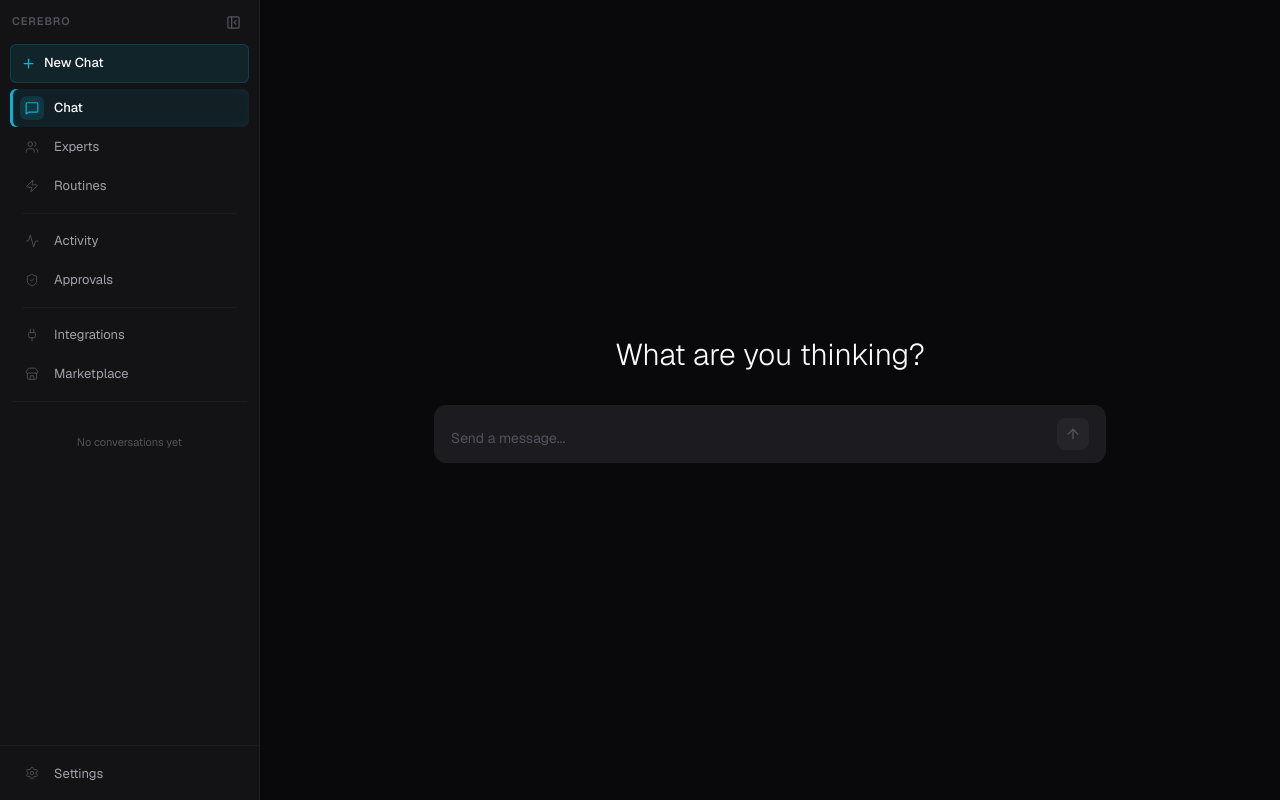
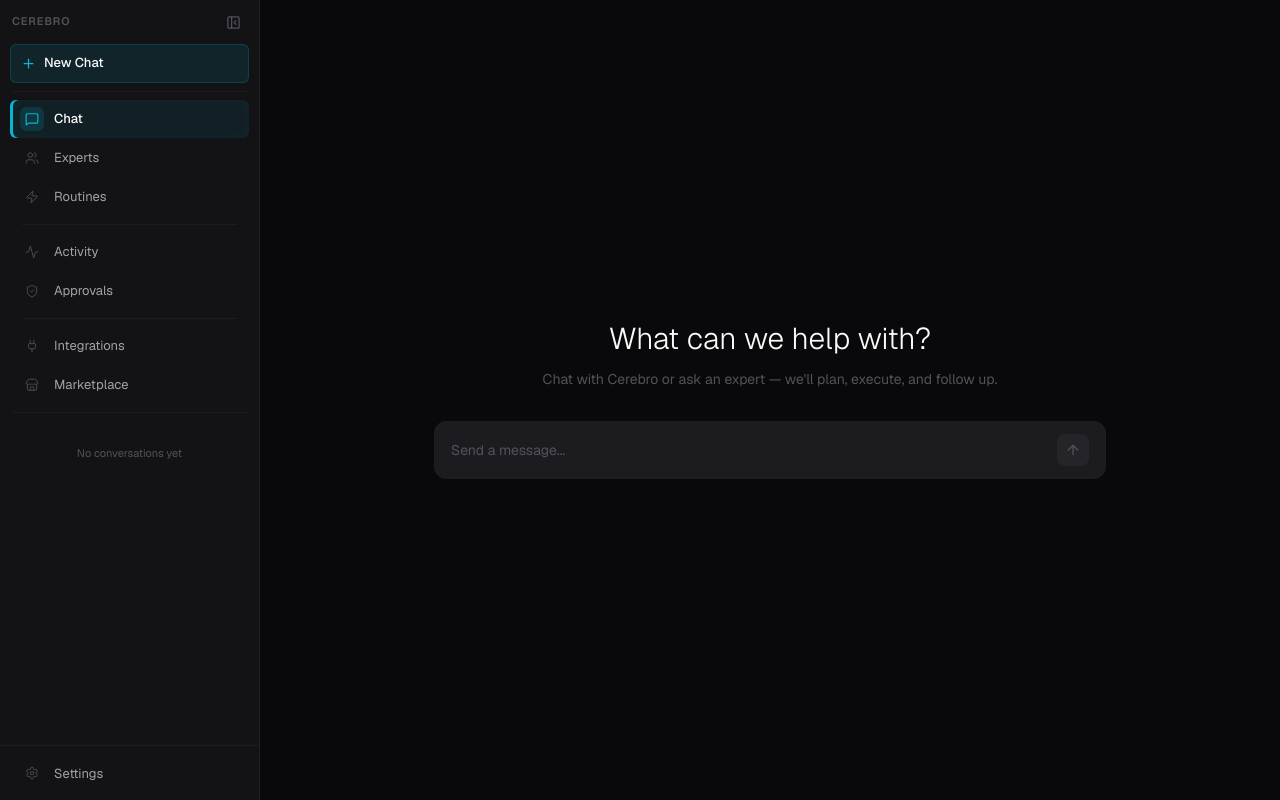
Before and after one commit to AgenticFirst/Cerebro, a React (Vite) app: page / in a window 1280 px wide. Built offline with nearby package versions, Linux system fonts and the light colour scheme.

Commit message:
fixed chat ui

```diff
--- a/src/components/chat/ChatInput.tsx
+++ b/src/components/chat/ChatInput.tsx
@@ -46,7 +46,7 @@ export default function ChatInput({ onSend, isStreaming = false }: ChatInputProp
   return (
     <div
       className={clsx(
-        'relative flex items-end gap-2 rounded-xl border px-4 py-3',
+        'relative flex items-center gap-2 rounded-xl border px-4 py-3',
         'bg-bg-elevated border-border-subtle',
         'transition-all duration-200',
         'focus-within:border-border-accent focus-within:glow-cyan',
--- a/src/components/chat/MarkdownContent.tsx
+++ b/src/components/chat/MarkdownContent.tsx
@@ -19,7 +19,7 @@ const components: Components = {
             margin: 0,
             borderRadius: '0.75rem',
             background: 'var(--color-bg-base)',
-            border: '1px solid var(--color-border-subtle)',
+            border: 'none',
             fontSize: '0.875rem',
           }}
         >
--- a/src/components/chat/WelcomeView.tsx
+++ b/src/components/chat/WelcomeView.tsx
@@ -8,9 +8,12 @@ export default function WelcomeView({ onSend }: WelcomeViewProps) {
   return (
     <div className="flex-1 flex flex-col items-center justify-center px-4">
       <div className="w-full max-w-2xl">
-        <h1 className="text-3xl font-light text-text-primary text-center mb-8">
-          What are you thinking?
+        <h1 className="text-3xl font-light text-text-primary text-center mb-3">
+          What can we help with?
         </h1>
+        <p className="text-sm text-text-tertiary text-center mb-8">
+          Chat with Cerebro or ask an expert — we'll plan, execute, and follow up.
+        </p>
         <ChatInput onSend={onSend} />
       </div>
     </div>
--- a/src/components/layout/Sidebar.tsx
+++ b/src/components/layout/Sidebar.tsx
@@ -239,7 +239,7 @@ export default function Sidebar() {
       </div>
 
       {/* ── New chat button ──────────────────────────────────── */}
-      <div className={clsx('px-2.5', collapsed ? 'mb-2' : 'mb-1.5')}>
+      <div className="px-2.5">
         <button
           onClick={handleNewChat}
           className={clsx(
@@ -256,6 +256,8 @@ export default function Sidebar() {
           {!collapsed && 'New Chat'}
         </button>
       </div>
+
+      <GhostSeparator collapsed={collapsed} />
 
       {/* ── Navigation ───────────────────────────────────────── */}
       <nav className="px-2.5">
```
